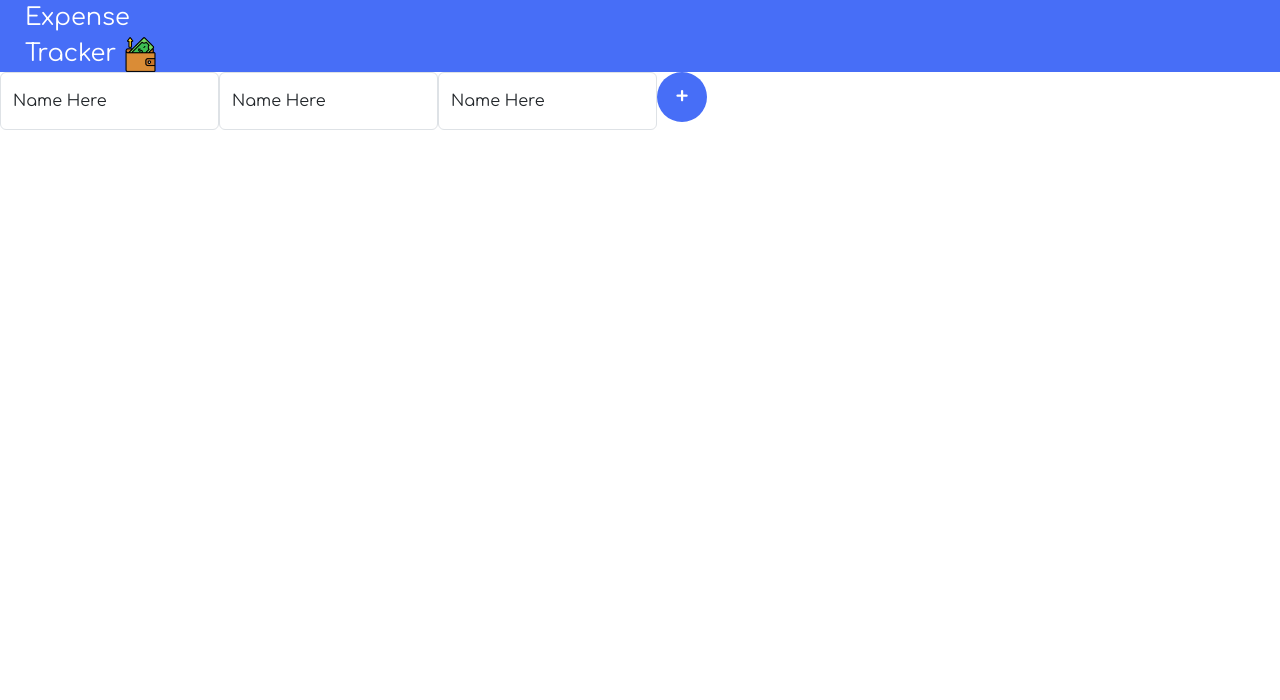
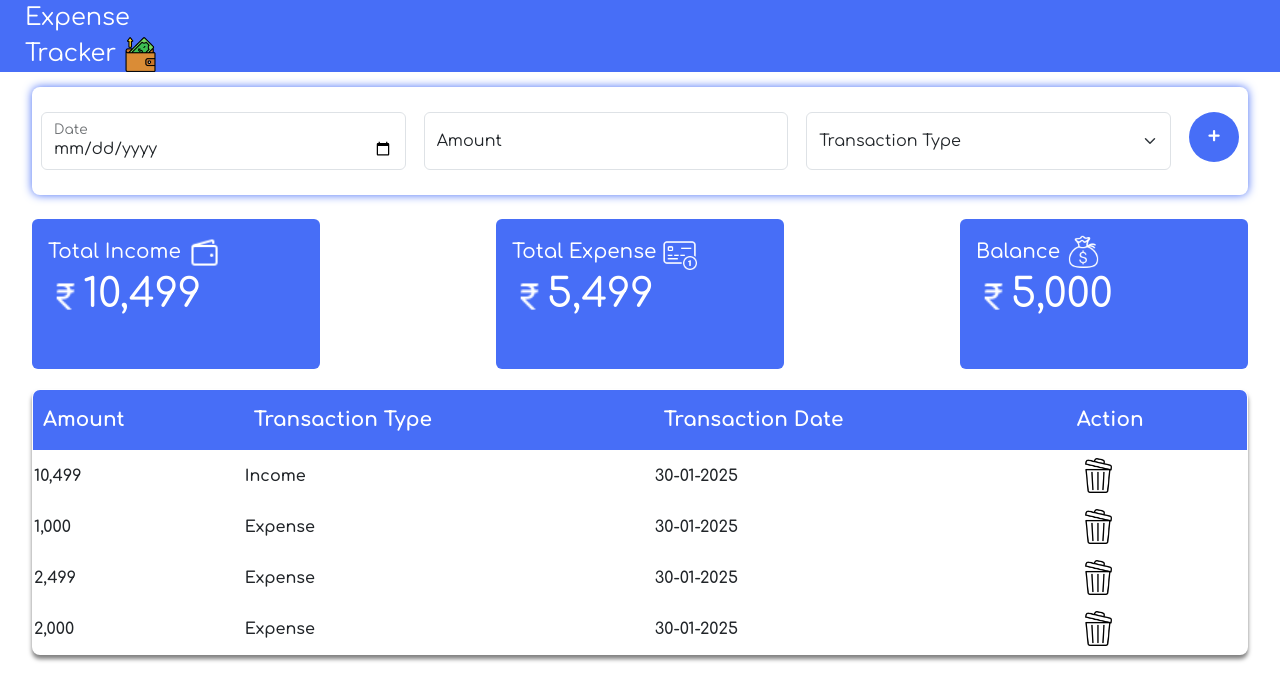
Before and after one commit to Dhanyaja/Expense-Tracker, a plain HTML site: page tracker.html in a window 1280 px wide. Drawn offline with nearby package versions, Linux system fonts and the light colour scheme.

Commit message:
UI added

```diff
--- a/style.css
+++ b/style.css
@@ -49,3 +49,6 @@ body{
     padding: 5px 25px;
     width: 25%;
 }
+a{
+    text-decoration: none;
+}
--- a/tracker.css
+++ b/tracker.css
@@ -9,6 +9,13 @@ body{
 }
 .input-form{
     display: flex;
+    justify-content: space-around;
+    width: 95%;
+    margin: auto;
+    border-radius: 8px;
+    box-shadow: 0 0 10px #476ef7;
+    margin-top: 15px;
+    padding: 25px 0;
 }
 #add-btn{
     background-color: #476ef7;
@@ -19,3 +26,43 @@ body{
     font-weight: 600;
     color: white;
 }
+.inputs{
+    width: 30%;
+}
+.cards{
+    display: flex;
+    justify-content: space-between;
+    width: 95%;
+    margin: auto;
+}
+.card{
+    background-color: #476ef7;
+    border: 0;
+    height: 150px;
+}
+.card-body{
+    color: white;
+}
+.transaction-table{
+    border: 1px solid black;
+    width: 95%;
+    margin: auto;
+    margin-top: 20px;
+    border-radius: 8px;
+    overflow: hidden;
+    font-weight: 600;
+    box-shadow: 0 4px 4px rgba(0, 0, 0, 0.5);
+    padding: 0;
+}
+#header-row{
+    background-color: #476ef7;
+}
+#header-row th{
+    padding: 15px 10px;
+    color: white;
+    font-size: 20px;
+}
+a{
+    text-decoration: none;
+    color: white;
+}
--- a/tracker.html
+++ b/tracker.html
@@ -3,30 +3,85 @@
   <head>
     <meta charset="utf-8">
     <meta name="viewport" content="width=device-width, initial-scale=1">
-    <title>Bootstrap demo</title>
+    <title>Expense Tracker</title>
     <link href="https://cdn.jsdelivr.net/npm/bootstrap@5.3.3/dist/css/bootstrap.min.css" rel="stylesheet" integrity="sha384-QWTKZyjpPEjISv5WaRU9OFeRpok6YctnYmDr5pNlyT2bRjXh0JMhjY6hW+ALEwIH" crossorigin="anonymous">
     <link href="https://fonts.googleapis.com/css2?family=Abril+Fatface&family=Comfortaa:wght@300..700&family=Poppins:ital,wght@0,100;0,200;0,300;0,400;0,500;0,600;0,700;0,800;0,900;1,100;1,200;1,300;1,400;1,500;1,600;1,700;1,800;1,900&display=swap" rel="stylesheet">
     <link rel="stylesheet" href="tracker.css">
   </head>
   <body>
     <div class="header">
-        <p class="m-0">Expense <br>Tracker <img src="images/spending.png" width="35px"></p>
+        <a href="index.html"><p class="m-0">Expense <br>Tracker <img src="images/spending.png" width="35px"></p></a>
     </div>
     <div class="input-form">
-        <div class="form-floating mb-3">
+        <div class="form-floating inputs">
+          <input type="date" class="form-control" id="floatingInput" placeholder="name@example.com">
+          <label for="floatingInput">Date</label>
+        </div>
+        <div class="form-floating inputs">
             <input type="text" class="form-control" id="floatingInput" placeholder="name@example.com">
-            <label for="floatingInput">Name Here</label>
+            <label for="floatingInput">Amount</label>
         </div>
-        <div class="form-floating mb-3">
-            <input type="text" class="form-control" id="floatingInput" placeholder="name@example.com">
-            <label for="floatingInput">Name Here</label>
-        </div>
-        <div class="form-floating mb-3">
-            <input type="text" class="form-control" id="floatingInput" placeholder="name@example.com">
-            <label for="floatingInput">Name Here</label>
-        </div>
+        <select class="form-select inputs" aria-label="Default select example">
+          <option selected>Transaction Type</option>
+          <option value="income">Income</option>
+          <option value="expense">Expense</option>
+        </select>
+
         <button class="btn" id="add-btn">+</button>
     </div>
+    <div class="cards mt-4">
+      <div class="card" style="width: 18rem;">
+        <div class="card-body">
+          <h5 class="card-title m-0">Total Income <img src="images/wallet.png" width="35px"></h5>
+          <h1 class="m-0"><img src="images/rupee-indian.png" width="35px"><span id="totalIncome" class="m-0">10,499</span></h1>
+        </div>
+      </div>
+      <div class="card" style="width: 18rem;">
+        <div class="card-body">
+          <h5 class="card-title m-0">Total Expense <img src="images/expense.png" width="35px"></h5>
+          <h1 class="m-0"><img src="images/rupee-indian.png" width="35px"><span id="expense" class="m-0">5,499</span></h1>
+        </div>
+      </div>
+      <div class="card" style="width: 18rem;">
+        <div class="card-body">
+          <h5 class="card-title m-0">Balance <img src="images/balance.png" width="35px"></h5>
+          <h1 class="m-0"><img src="images/rupee-indian.png" width="35px"><span id="balance" class="m-0">5,000</span></h1>
+        </div>
+      </div>
+    </div>
+    <table class="transaction-table">
+      <tr id="header-row">
+        <th>Amount</th>
+        <th>Transaction Type</th>
+        <th>Transaction Date</th>
+        <th>Action</th>
+      </tr>
+      <tr>
+        <td>10,499</td>
+        <td>Income</td>
+        <td>30-01-2025</td>
+        <td><button class="btn btn-md"><img src="images/recycle-bin.png" width="35px"></button></td>
+      </tr>
+      <tr>
+        <td>1,000</td>
+        <td>Expense</td>
+        <td>30-01-2025</td>
+        <td><button class="btn btn-md"><img src="images/recycle-bin.png" width="35px"></button></td>
+      </tr>
+      <tr>
+        <td>2,499</td>
+        <td>Expense</td>
+        <td>30-01-2025</td>
+        <td><button class="btn btn-md"><img src="images/recycle-bin.png" width="35px"></button></td>
+      </tr>
+      <tr>
+        <td>2,000</td>
+        <td>Expense</td>
+        <td>30-01-2025</td>
+        <td><button class="btn btn-md"><img src="images/recycle-bin.png" width="35px"></button></td>
+      </tr>
+
+    </table>
 
 
     <script src="https://cdn.jsdelivr.net/npm/@popperjs/core@2.11.8/dist/umd/popper.min.js" integrity="sha384-I7E8VVD/ismYTF4hNIPjVp/Zjvgyol6VFvRkX/vR+Vc4jQkC+hVqc2pM8ODewa9r" crossorigin="anonymous"></script>
```
Also changed, not shown: index.html (+1 -1 lines), images/balance.png (added), images/expense.png (added), images/recycle-bin.png (added), images/rupee-indian.png (added), images/wallet.png (added).
